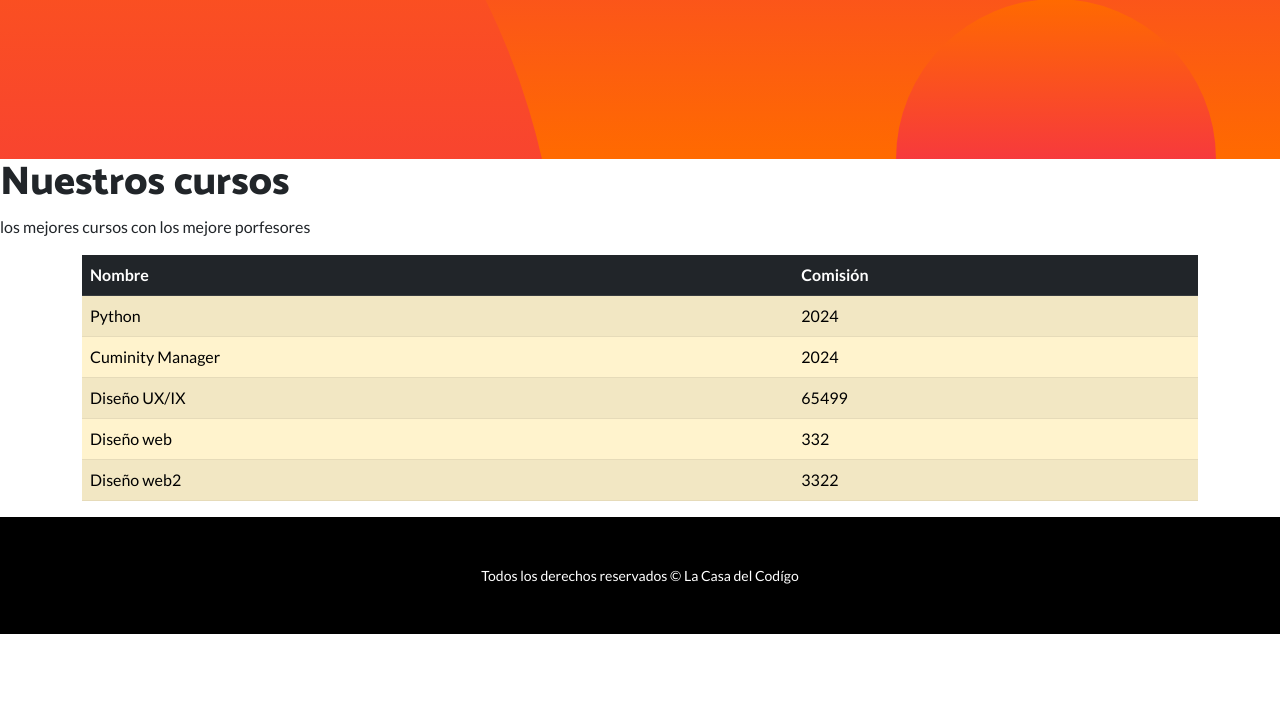
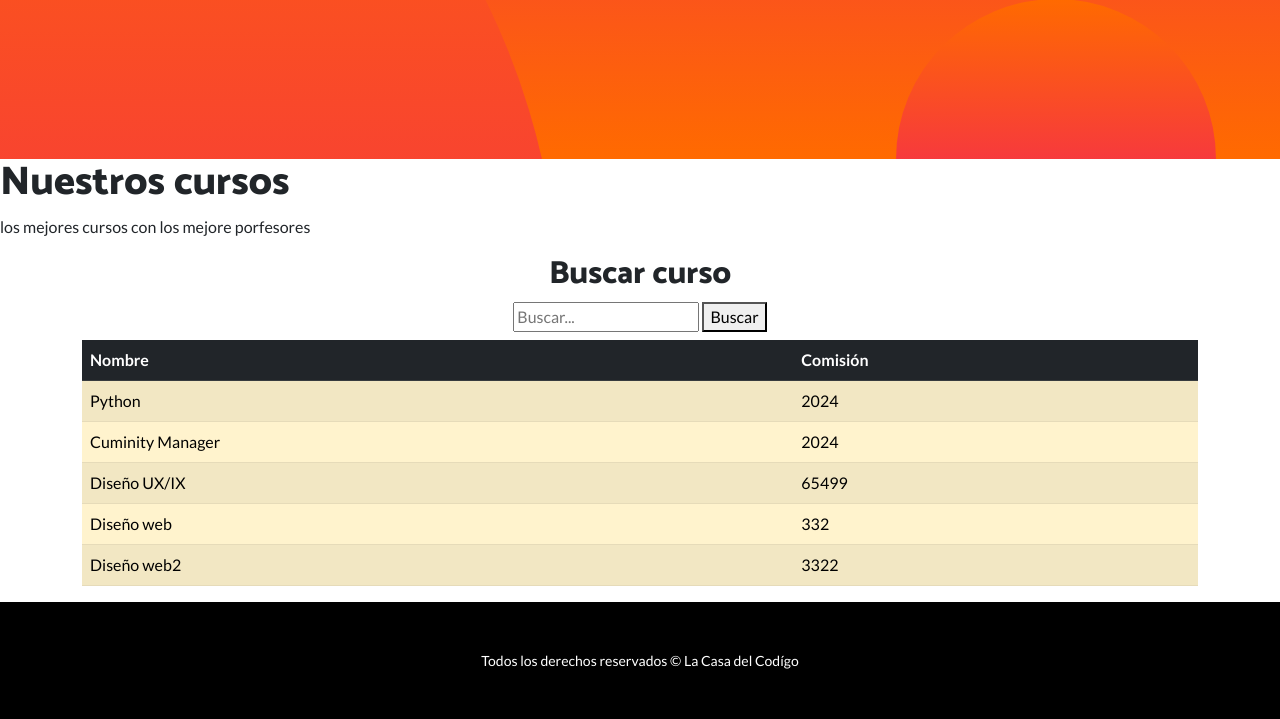
Before and after one commit to ZaftheR/app_coder, a Django app: page /curso/ in a window 1280 px wide. Shown: the part 604-1323 px from the top of the page. Before the commit the page ends 1238 px from the top, so only its background shows below. Run offline with Django 5.2, Linux system fonts and the light colour scheme; data comes from the database, SQL or seed files in the repository; both versions use the stored data as it was after the commit; some libraries are stand-ins or nearby versions.

Commit message:
correcciones y avance

```diff
--- /dev/null
+++ b/AppCoder/forms.py
@@ -0,0 +1,5 @@
+from django import forms
+
+class CursoFormulario(forms.Form):
+    nombre = forms.CharField()
+    comision = forms.IntegerField()
--- a/AppCoder/templates/AppCoder/base.html
+++ b/AppCoder/templates/AppCoder/base.html
@@ -58,6 +58,7 @@
 
         <!-- Footer-->
         <footer class="py-5 bg-black">
+            <section id="scroll">
             <div class="container px-5"><p class="m-0 text-center text-white small">Todos los derechos reservados &copy; La Casa del Codígo</p></div>
         </footer>
         <!-- Bootstrap core JS-->
--- a/AppCoder/templates/AppCoder/cursos.html
+++ b/AppCoder/templates/AppCoder/cursos.html
@@ -7,6 +7,16 @@ La casa del Codígo | Cursos
 {% block content %}
     <h1>Nuestros cursos</h1>
     <p>los mejores cursos con los mejore porfesores</p>
+
+    <h2 class="text-center mt-2">Buscar curso</h2>
+<!-- Formulario de búsqueda -->
+    <div class="d-flex flex-column align-items-center mb-2">
+        <form action="" method="GET">
+            <input type="text" name="q" placeholder="Buscar..." required>
+            <button type="submit">Buscar</button>
+        </form>
+    </div>
+
     <div class="container">
       <table class="table table-striped">
         <thead>
--- a/AppCoder/urls.py
+++ b/AppCoder/urls.py
@@ -1,4 +1,4 @@
-from AppCoder.views import curso, entregable, estudiante, inicio, profesor
+from AppCoder.views import curso, entregable, estudiante, inicio, profesor, formulario_curso_api
 from django.urls import path
 
 urlpatterns = [
@@ -7,4 +7,6 @@ urlpatterns = [
     path('profesores/', profesor, name= 'profesores'),
     path('estudiantes/', estudiante, name= 'estudiantes'),
     path('entregables/', entregable, name= 'entregables'),
+    path('curso-formulario/', formulario_curso_api, name= 'curso-formulario')
+
 ]
--- a/AppCoder/views.py
+++ b/AppCoder/views.py
@@ -1,13 +1,17 @@
 
-from django.shortcuts import render
+from django.shortcuts import render, redirect
 from django.http import HttpResponse
 
 from .models import Curso, Profesor, Entregable, Estudiante
+from .forms import CursoFormulario
 
 def curso(request):
-    curso = Curso.objects.all() #Esto se obtienen los atributos completos de la clase
-    print(curso)
 
+    query = request.GET.get('q')
+    if query:
+        curso =  Curso.objects.filter(nombre__icontains=query) | Curso.objects.filter(comision__icontains=query)
+    else:
+        curso = Curso.objects.all() #Esto se obtienen los atributos completos de la clase
     return render(request, 'AppCoder/cursos.html', {'cursos':curso})#Es el renderizado para las templates de la seccion Curso
 
 def inicio(request):
@@ -30,3 +34,30 @@ def entregable(request):
     print(entregable)
 
     return render(request, 'AppCoder/entregables.html', {'entregable':entregable}) #Es el renderizado para las templates de la seccion entregables
+
+
+def fomulario_curso(request):
+
+    if request.method == "POST":
+        curso = Curso(nombre=request.POST["curso"], comision=request.POST["comision"])
+        curso.save()
+        return redirect('cursos')
+    else:
+        return render(request, 'AppCoder/forms/curso-formulario.html')
+
+def formulario_curso_api(request):
+
+    if request.method == "POST":
+        curso_form = CursoFormulario(request.POST)
+
+        if curso_form.is_valid():
+            info_limpia = curso_form.cleaned_data
+            curso = Curso(nombre=info_limpia["nombre"], comision=info_limpia["comision"])
+            curso.save()
+            return redirect("cursos")
+    else:
+        curso_form = CursoFormulario()
+
+    contexto = {"curso_form": curso_form}
+
+    return render(request, 'AppCoder/forms/curso-formulario.html', contexto)
--- a/projectCoder/settings.py
+++ b/projectCoder/settings.py
@@ -45,6 +45,7 @@ MIDDLEWARE = [
     'django.middleware.security.SecurityMiddleware',
     'django.contrib.sessions.middleware.SessionMiddleware',
     'django.middleware.common.CommonMiddleware',
+    'django.middleware.csrf.CsrfViewMiddleware',
     'django.middleware.csrf.CsrfViewMiddleware',
     'django.contrib.auth.middleware.AuthenticationMiddleware',
     'django.contrib.messages.middleware.MessageMiddleware',
```
Also changed, not shown: AppCoder/templates/AppCoder/forms/curso-formulario.html (added, +25 -0 lines), db.sqlite3.
